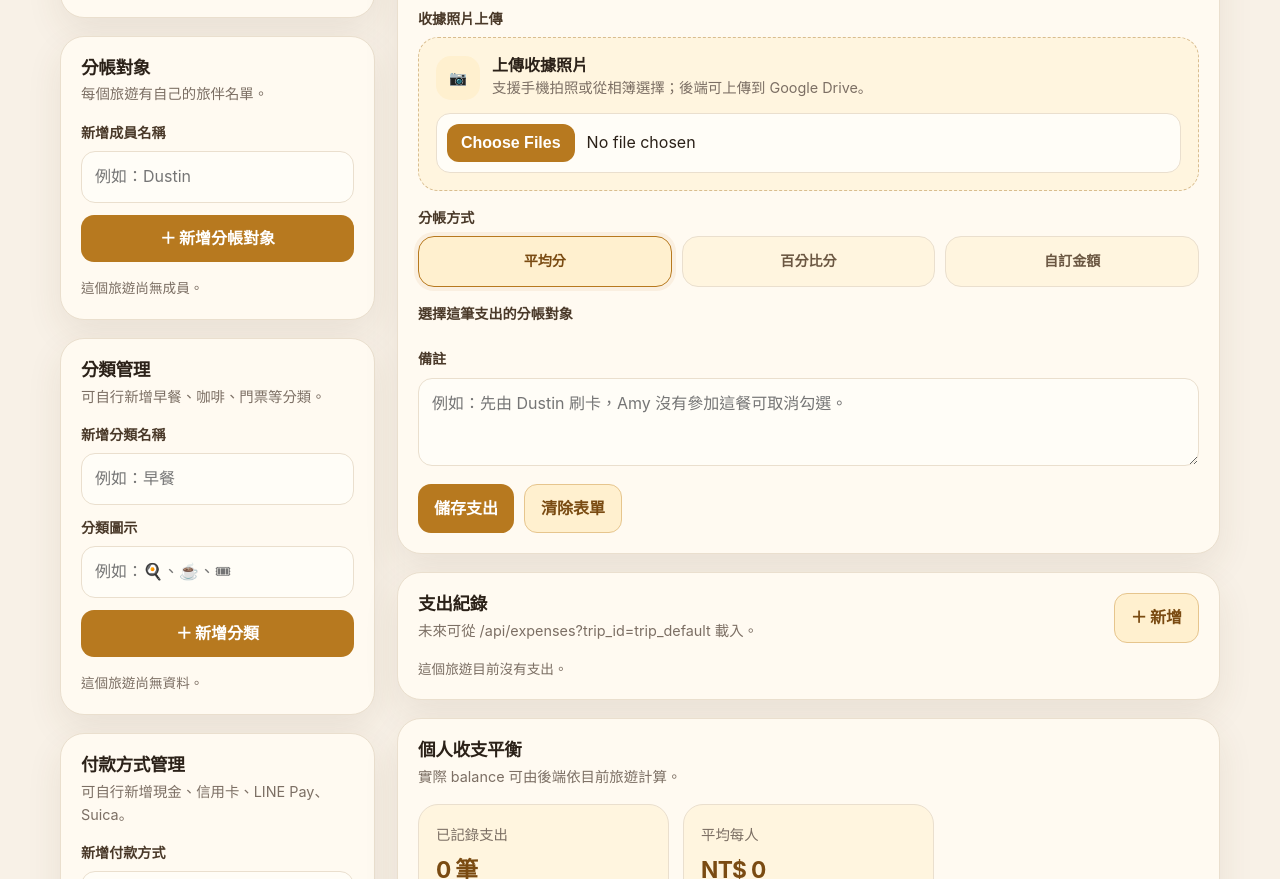
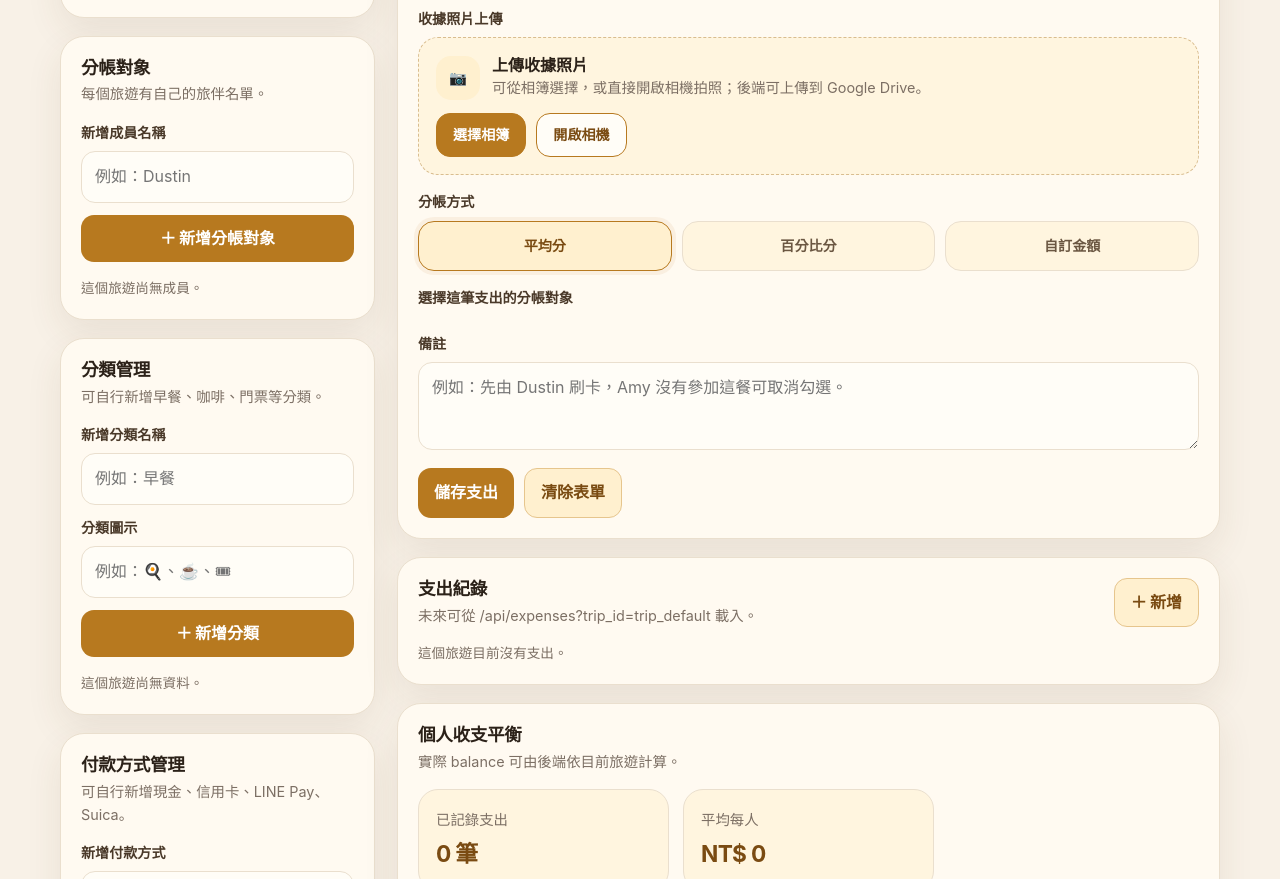
Before and after one commit to potatoshenru/TripSplit, a plain HTML site: page TripSplit.html in a window 1280 px wide. Shown: the part 1046-1925 px from the top of the page. Drawn offline with Linux system fonts and the light colour scheme.

Commit message:
優化收據照片上傳 UI，支援相簿與相機選擇
將收據上傳分為「選擇相簿」與「開啟相機」兩個按鈕，並以 label+input 隱藏檔案輸入框，提升使用體驗。新增相關 CSS 樣式，優化按鈕外觀。JS 支援兩個 input 的 change 事件，並於清除時同步重設。調整上傳說明文字，使其更貼近實際操作流程。

```diff
--- a/TripSplit.css
+++ b/TripSplit.css
@@ -165,6 +165,31 @@ input[type="file"]::file-selector-button {
 .upload-icon { width: 44px; height: 44px; display: grid; place-items: center; border-radius: 15px; color: var(--primary-dark); background: var(--primary-soft); font-size: 1.25rem; }
 .upload-head strong { display: block; color: var(--text); line-height: 1.25; }
 .upload-head span { color: var(--muted); font-size: 0.9rem; }
+.upload-actions { display: flex; gap: 10px; flex-wrap: wrap; }
+.upload-trigger {
+  display: inline-grid;
+  place-items: center;
+  min-height: 44px;
+  padding: 10px 16px;
+  border: 1px solid var(--primary);
+  border-radius: 14px;
+  background: var(--primary);
+  color: #fff;
+  font-weight: 900;
+  cursor: pointer;
+  user-select: none;
+}
+.upload-trigger.secondary {
+  background: var(--white);
+  color: var(--primary-dark);
+}
+.file-input {
+  position: absolute;
+  width: 1px;
+  height: 1px;
+  opacity: 0;
+  pointer-events: none;
+}
 .receipt-preview { display: none; gap: 10px; flex-wrap: wrap; }
 .receipt-preview-item {
   position: relative;
--- a/TripSplit.html
+++ b/TripSplit.html
@@ -144,10 +144,15 @@
                 <div class="field"><label for="rate-preview">系統套用匯率</label><input id="rate-preview" type="text" readonly /></div>
                 <div class="field"><label for="amount-twd">換算台幣</label><input id="amount-twd" type="text" readonly /></div>
                 <div class="field full">
-                  <label for="receipt-files">收據照片上傳</label>
+                  <label>收據照片上傳</label>
                   <div class="upload-box">
-                    <div class="upload-head"><span class="upload-icon">📷</span><div><strong>上傳收據照片</strong><span>支援手機拍照或從相簿選擇；後端可上傳到 Google Drive。</span></div></div>
-                    <input id="receipt-files" type="file" accept="image/*" capture="environment" multiple />
+                    <div class="upload-head"><span class="upload-icon">📷</span><div><strong>上傳收據照片</strong><span>可從相簿選擇，或直接開啟相機拍照；後端可上傳到 Google Drive。</span></div></div>
+                    <div class="upload-actions">
+                      <label class="upload-trigger" for="receipt-files">選擇相簿</label>
+                      <label class="upload-trigger secondary" for="receipt-camera-files">開啟相機</label>
+                    </div>
+                    <input id="receipt-files" class="file-input" type="file" accept="image/*" multiple />
+                    <input id="receipt-camera-files" class="file-input" type="file" accept="image/*" capture="environment" />
                     <div class="receipt-preview" id="receipt-preview"></div>
                   </div>
                 </div>
--- a/TripSplit.js
+++ b/TripSplit.js
@@ -1142,6 +1142,7 @@ function clearReceiptFiles() {
   selectedReceiptFiles = [];
   renderReceiptPreview();
   if ($('#receipt-files')) $('#receipt-files').value = '';
+  if ($('#receipt-camera-files')) $('#receipt-camera-files').value = '';
 }
 
 async function getReceiptPayloads() {
@@ -1292,9 +1293,11 @@ document.querySelectorAll('input[name="split_type"]').forEach(input => {
 $('#split-config').addEventListener('input', (event) => {
   if (event.target.matches('.split-input')) updateSplitSummary();
 });
-$('#receipt-files').addEventListener('change', (event) => {
-  appendReceiptFiles(event.target.files || []);
-  event.target.value = '';
+['#receipt-files', '#receipt-camera-files'].forEach(selector => {
+  $(selector)?.addEventListener('change', (event) => {
+    appendReceiptFiles(event.target.files || []);
+    event.target.value = '';
+  });
 });
 
 document.addEventListener('keydown', (event) => {
```
